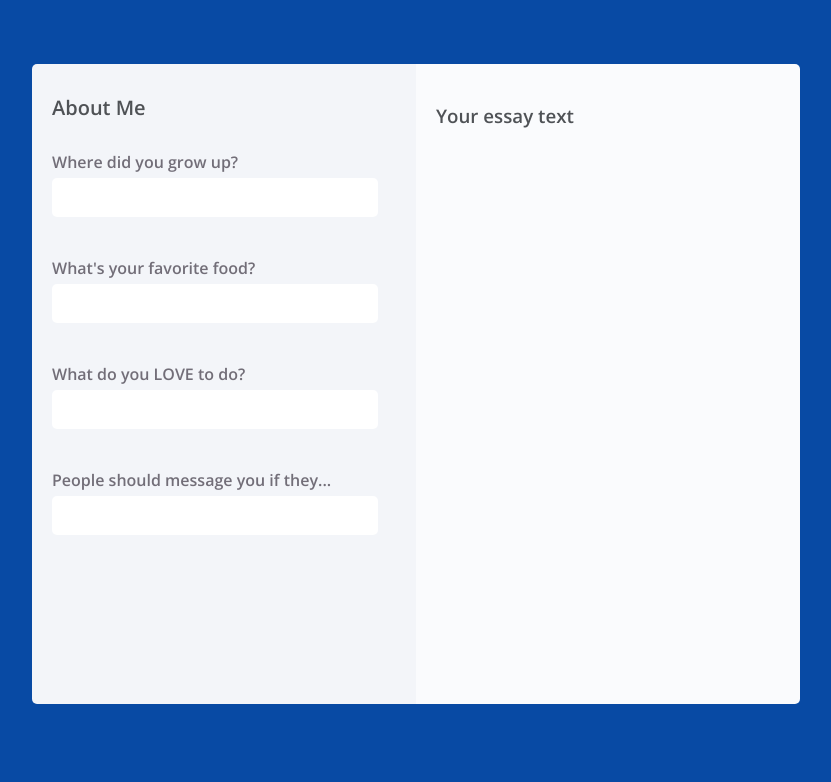
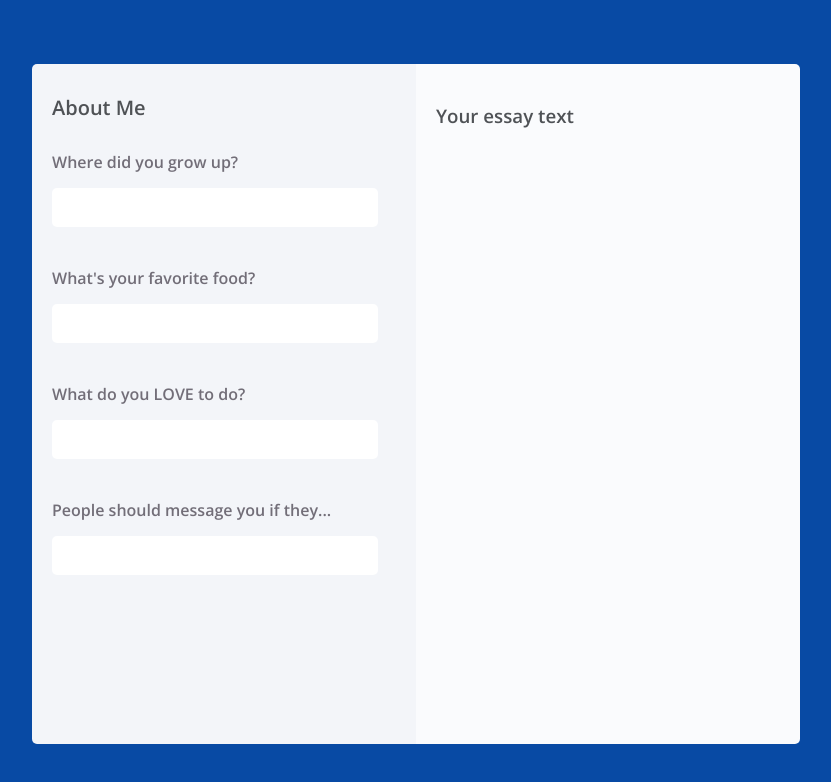
Before and after one commit to jordanduran/OkCupid-Assessment, a React (Create React App) app: page / in a window 1280 px wide. Shown: the top 782 px of the page, without its empty margins (224-1055 px from the left). Built offline with nearby package versions, Linux system fonts and the light colour scheme.

Commit message:
button styling fix

```diff
--- a/src/components/App.scss
+++ b/src/components/App.scss
@@ -7,6 +7,13 @@ body {
 }
 
 button {
+  border: none;
+  border-radius: 5px;
+  padding: 12px 40px;
+  margin-top: 30%;
+  color: white;
+  font-size: 13px;
+  background-color: rgb(0, 213, 127);
   &:hover {
     cursor: pointer;
   }
@@ -26,7 +33,7 @@ legend {
   display: flex;
   flex-direction: row;
   width: 60%;
-  height: 80vh;
+  height: 85vh;
   margin: auto;
   margin-top: 5%;
 
@@ -52,6 +59,7 @@ legend {
       display: block;
       color: rgb(114, 110, 120);
       font-weight: 600;
+      padding-bottom: 10px;
     }
   }
 
@@ -77,15 +85,6 @@ legend {
     border-bottom-right-radius: 5px;
   }
 
-  button {
-    border: none;
-    border-radius: 5px;
-    padding: 12px 40px;
-    margin-top: 30%;
-    color: white;
-    background-color: rgb(0, 213, 127);
-  }
-
   textarea {
     display: block;
     width: 100%;
```
